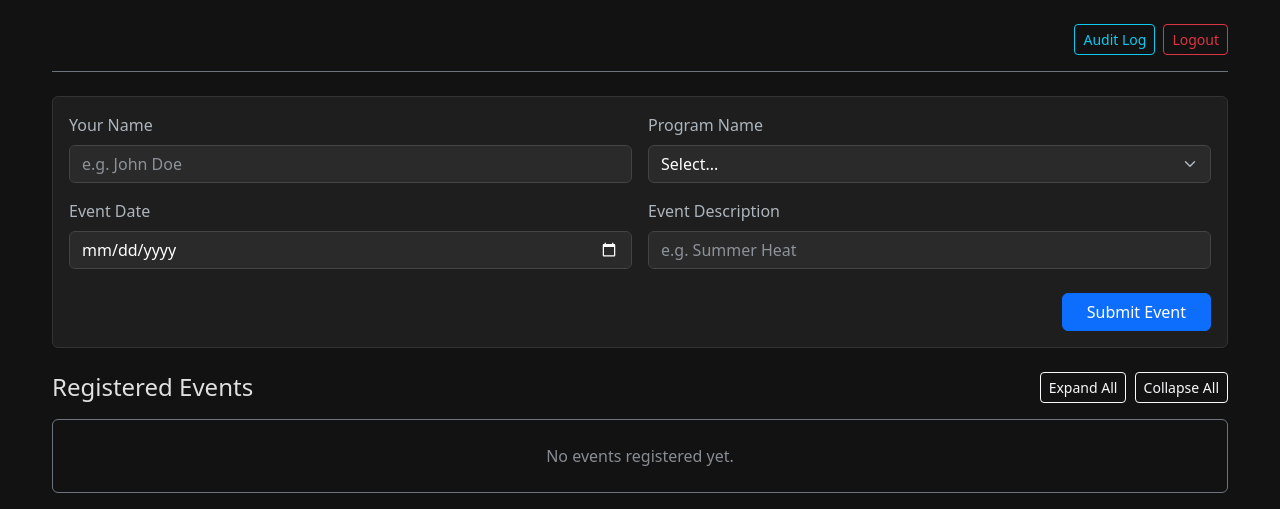
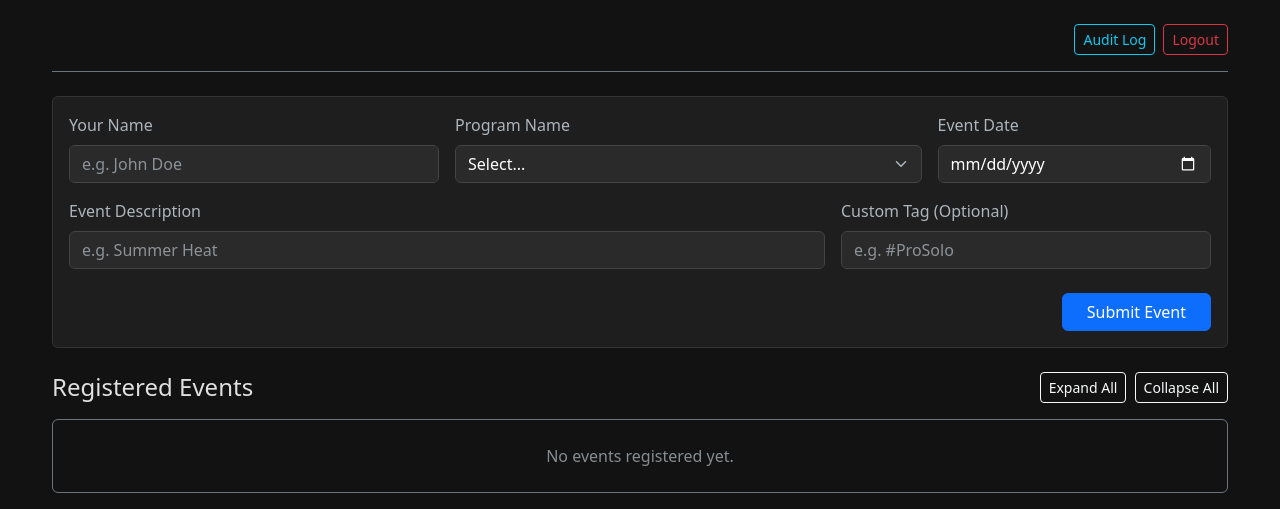
Before and after one commit to ncrosty58/drscca-event-tracker, a Flask app: template templates/index.html in a window 1280 px wide. Shown: the top 509 px of the page. Run offline with Flask 3, Linux system fonts and the light colour scheme; the template is opened without the code that fills it, so the values that code supplies are empty; the visitor is signed in with stand-in values (Sample User, id 1).

Commit message:
Update event registration: add custom tag support, improve date picker, and normalize inputs

```diff
--- a/app.py
+++ b/app.py
@@ -70,18 +70,22 @@ def index():
         lock = FileLock(DATA_LOCK_FILE)
         with lock:
             events = load_events()
-            program_code = request.form['program']
-            date_str = request.form['date']
-            event_name = request.form['event_name']
-            creator_name = request.form['your_name']
+            program_code = request.form['program'].strip()
+            date_str = request.form['date'].strip()
+            event_name = request.form['event_name'].strip()
+            creator_name = request.form['your_name'].strip()
+            custom_tag = request.form.get('custom_tag', '').strip().upper()
+            if custom_tag and not custom_tag.startswith('#'):
+                custom_tag = '#' + custom_tag
 
-            unique_code = generate_unique_code(program_code, events)
+            unique_code = custom_tag if custom_tag else generate_unique_code(program_code, events)
             sequence_id = generate_sequence_id(program_code, date_str, events)
 
             new_event = {
                 'id': ''.join(random.choices(string.ascii_letters + string.digits, k=8)),
                 'program_code': program_code, 'event_name': event_name, 'date': date_str,
-                'sequence_id': sequence_id, 'unique_code': unique_code, 'creator_name': creator_name
+                'sequence_id': sequence_id, 'unique_code': unique_code, 'creator_name': creator_name,
+                'custom_tag': custom_tag
             }
 
             events.append(new_event)
@@ -157,7 +161,7 @@ def audit_log():
             orig = details.get('original', {})
             upd = details.get('updated', {})
             diffs = []
-            for k in ['program_code', 'date', 'event_name', 'creator_name']:
+            for k in ['program_code', 'date', 'event_name', 'creator_name', 'custom_tag']:
                 if orig.get(k) != upd.get(k):
                     diffs.append(f"{k}: '{orig.get(k)}' -> '{upd.get(k)}'")
             diff_text = f"<b>{user}</b> changed: " + (', '.join(diffs) if diffs else 'No changes')
@@ -190,7 +194,7 @@ def audit_log():
 @app.route('/delete/<event_id>', methods=['POST'])
 @login_required
 def delete_event(event_id):
-    delete_user_name = request.form.get('delete_user_name', 'Unknown')
+    delete_user_name = request.form.get('delete_user_name', 'Unknown').strip()
 
     lock = FileLock(DATA_LOCK_FILE)
     with lock:
@@ -219,10 +223,20 @@ def edit_event(event_id):
 
         original_event = event_to_edit.copy()
 
-        event_to_edit['program_code'] = request.form['program']
-        event_to_edit['date'] = request.form['date']
-        event_to_edit['event_name'] = request.form['event_name']
-        event_to_edit['creator_name'] = request.form['your_name']
+        event_to_edit['program_code'] = request.form['program'].strip()
+        event_to_edit['date'] = request.form['date'].strip()
+        event_to_edit['event_name'] = request.form['event_name'].strip()
+        event_to_edit['creator_name'] = request.form['your_name'].strip()
+
+        custom_tag = request.form.get('custom_tag', '').strip().upper()
+        if custom_tag and not custom_tag.startswith('#'):
+            custom_tag = '#' + custom_tag
+        event_to_edit['custom_tag'] = custom_tag
+
+        if custom_tag:
+            event_to_edit['unique_code'] = custom_tag
+        elif not event_to_edit.get('unique_code') or event_to_edit.get('unique_code') == original_event.get('custom_tag'):
+             event_to_edit['unique_code'] = generate_unique_code(event_to_edit['program_code'], events)
 
         save_events(events)
 
--- a/templates/index.html
+++ b/templates/index.html
@@ -139,11 +139,11 @@
             <div class="card-body">
                 <form action="/" method="POST">
                     <div class="row g-3">
-                        <div class="col-md-6">
+                        <div class="col-md-4">
                             <label class="form-label">Your Name</label>
                             <input type="text" class="form-control" name="your_name" placeholder="e.g. John Doe" required>
                         </div>
-                        <div class="col-md-6">
+                        <div class="col-md-5">
                             <label class="form-label">Program Name</label>
                             <select class="form-select" name="program" required>
                                 <option value="" selected disabled>Select...</option>
@@ -152,13 +152,17 @@
                                 {% endfor %}
                             </select>
                         </div>
-                        <div class="col-md-6">
+                        <div class="col-md-3">
                             <label class="form-label">Event Date</label>
-                            <input type="date" class="form-control" name="date" required>
+                            <input type="date" class="form-control" name="date" required onkeydown="return false" onclick="this.showPicker()">
                         </div>
-                        <div class="col-md-6">
+                        <div class="col-md-8">
                             <label class="form-label">Event Description</label>
                             <input type="text" class="form-control" name="event_name" placeholder="e.g. Summer Heat" required>
+                        </div>
+                        <div class="col-md-4">
+                            <label class="form-label">Custom Tag (Optional)</label>
+                            <input type="text" class="form-control" name="custom_tag" placeholder="e.g. #ProSolo">
                         </div>
                         <div class="col-12 text-end mt-4">
                             <button type="submit" class="btn btn-primary px-4">Submit Event</button>
@@ -200,7 +204,14 @@
                                 <tbody>
                                     {% for event in event_list %}
                                     <tr>
-                                        <td>{{ event.date[:4] }} {{ programs.get(event.program_code) }}: {{ event.event_name }} <span class="badge bg-secondary">{{ event.unique_code }}</span></td>
+                                        <td>
+                                            {{ event.date[:4] }} {{ programs.get(event.program_code) }}: {{ event.event_name }}
+                                            {% if event.custom_tag %}
+                                            <span class="badge bg-info text-dark">{{ event.unique_code }}</span>
+                                            {% else %}
+                                            <span class="badge bg-secondary">{{ event.unique_code }}</span>
+                                            {% endif %}
+                                        </td>
                                         <td>{{ event.creator_name }}</td>
                                         <td class="text-nowrap">{{ event.date }}</td>
                                         <td class="text-end text-nowrap pe-3 ps-4">
@@ -209,7 +220,8 @@
                                                 data-bs-toggle="modal" data-bs-target="#editModal"
                                                 data-id="{{ event.id }}" data-creator="{{ event.creator_name }}"
                                                 data-program="{{ event.program_code }}" data-date="{{ event.date }}"
-                                                data-event-name="{{ event.event_name }}">Edit</button>
+                                                data-event-name="{{ event.event_name }}"
+                                                data-custom-tag="{{ event.custom_tag or '' }}">Edit</button>
                                             <button class="btn btn-sm btn-outline-danger py-0 px-2"
                                                 data-bs-toggle="modal" data-bs-target="#deleteModal"
                                                 data-url="{{ url_for('delete_event', event_id=event.id) }}"
@@ -280,11 +292,15 @@
                             </div>
                             <div class="mb-3">
                                 <label class="form-label">Date</label>
-                                <input type="date" class="form-control" id="editDate" name="date" required>
+                                <input type="date" class="form-control" id="editDate" name="date" required onkeydown="return false" onclick="this.showPicker()">
                             </div>
                             <div class="mb-3">
                                 <label class="form-label">Description</label>
                                 <input type="text" class="form-control" id="editEventName" name="event_name" required>
+                            </div>
+                            <div class="mb-3">
+                                <label class="form-label">Custom Tag (Optional)</label>
+                                <input type="text" class="form-control" id="editCustomTag" name="custom_tag">
                             </div>
                         </div>
                         <div class="modal-footer border-secondary">
@@ -341,6 +357,7 @@
                 document.getElementById('editProgram').value = btn.getAttribute('data-program');
                 document.getElementById('editDate').value = btn.getAttribute('data-date');
                 document.getElementById('editEventName').value = btn.getAttribute('data-event-name');
+                document.getElementById('editCustomTag').value = btn.getAttribute('data-custom-tag');
             });
         }
     </script>
```
